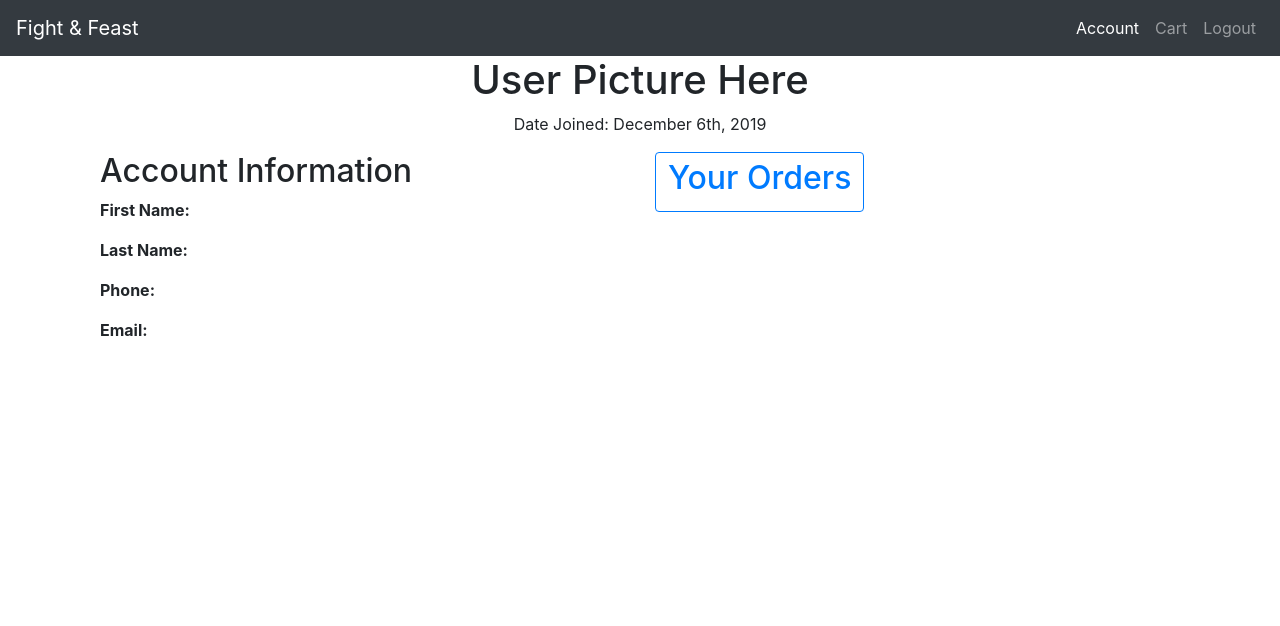
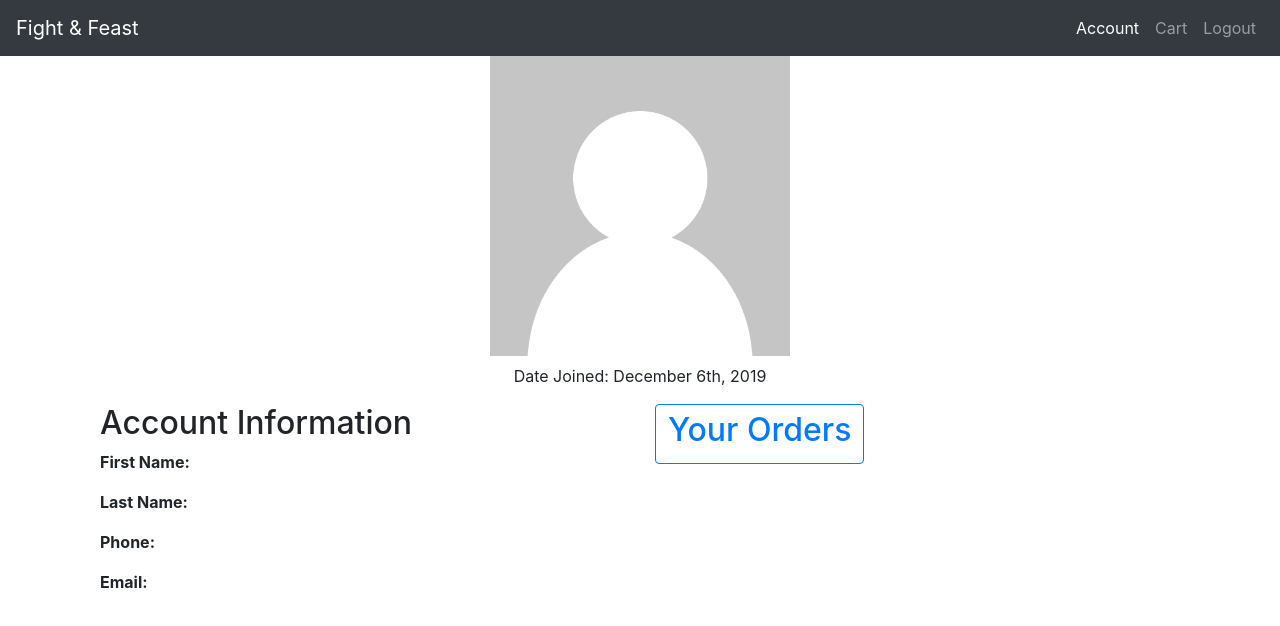
Before and after one commit to nss-evening-cohort-9/fightandfeast.ui, a React (Create React App) app: page /profile in a window 1280 px wide. Shown: the top 626 px of the page. Built offline with nearby package versions, Linux system fonts and the light colour scheme; no server answers.

Commit message:
added default profile photo

```diff
--- a/src/Components/UserProfile/UserProfile.js
+++ b/src/Components/UserProfile/UserProfile.js
@@ -11,9 +11,11 @@ const UserProfile = (props) => {
     phone,
     email,
   } = props.customerInfo;
+  // eslint-disable-next-line global-require
+  const defaultUserImg = require('../../Assets/default-user-image.png');
   return (
     <div className="UserProfile">
-      <h1>User Picture Here</h1>
+      <img className="mb-2" alt="default user" src={defaultUserImg} height="300" />
       <p>Date Joined: {moment({ dateCreated }).format('MMMM Do, YYYY')}</p>
       <div className="profile-info container">
         <div className="profile-info-left col-6">
```
Also changed, not shown: src/Assets/default-user-image.png (added).
